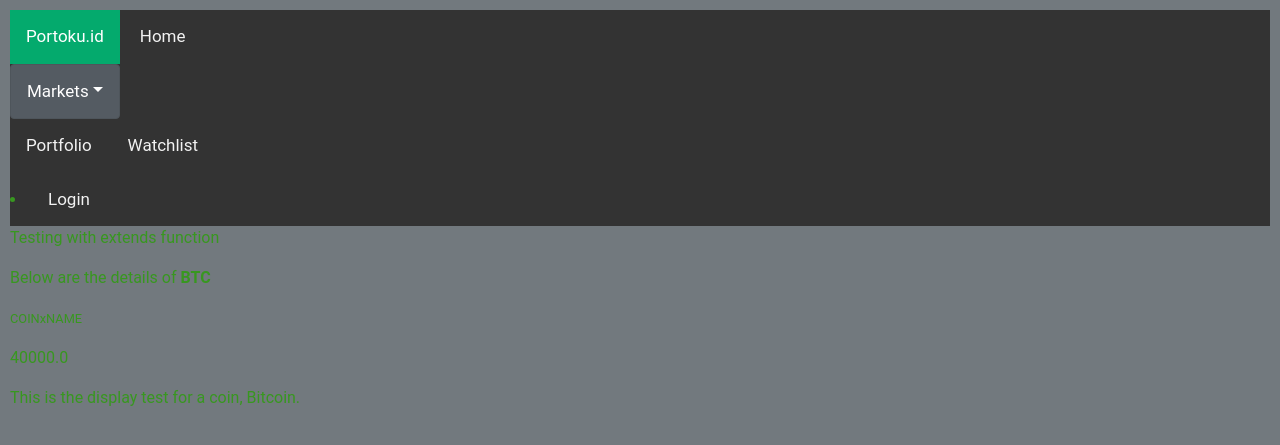
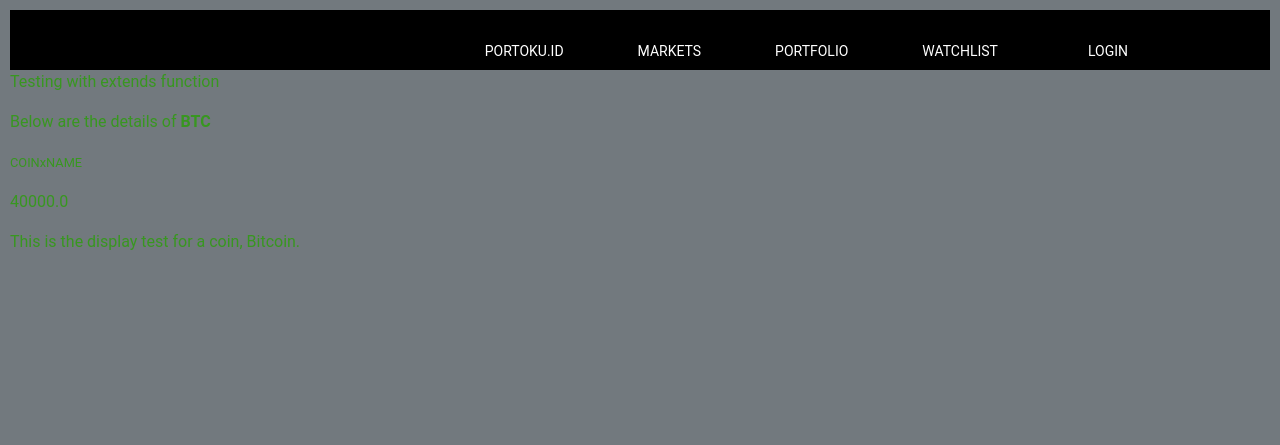
Before and after one commit to domica-s/portoku.id, a Django app: a page that uses markets/templates/markets/base/base.html in a window 1280 px wide. Shown: the top 445 px of the page. Run offline with Django 3.2, Linux system fonts and the light colour scheme; data comes from the database, SQL or seed files in the repository; both versions use the stored data as it was after the commit; some libraries are stand-ins or nearby versions.

Commit message:
add new navbar, without dropdown

```diff
--- a/markets/static/markets/styles/base.css
+++ b/markets/static/markets/styles/base.css
@@ -1,29 +1,128 @@
-/* Add a black background color to the top navigation */
+@import url('https://fonts.googleapis.com/css?family=Work+Sans:400,600');
+body {
+	margin: 0;
+	background: #222;
+	font-family: 'Work Sans', sans-serif;
+	font-weight: 800;
+}
+
 .topnav {
-    background-color: #333;
+	width: 80%;
+	margin: 0 auto;
+}
+
+header {
+  background: #000000;
+}
+
+header::after {
+  content: '';
+  display: table;
+  clear: both;
+}
+
+.logo {
+  float: left;
+  padding: 10px 0;
+}
+
+nav {
+  float: right;
+}
+
+nav ul {
+  margin: 0;
+  padding: 0;
+  list-style: none;
+}
+
+nav li {
+  display: inline-block;
+  margin-left: 70px;
+  padding-top: 23px;
+
+  position: relative;
+}
+
+nav a {
+  color: rgb(255, 255, 255);
+  text-decoration: none;
+  text-transform: uppercase;
+  font-size: 14px;
+}
+
+nav a:hover {
+  color: rgb(255, 255, 255);
+}
+
+nav a::before {
+  content: '';
+  display: block;
+  height: 5px;
+  background-color: rgb(189, 188, 188);
+
+  position: absolute;
+  top: 0;
+  width: 0%;
+
+  transition: all ease-in-out 250ms;
+}
+
+nav a:hover::before {
+  width: 100%;
+}
+
+/* The dropdown container */
+.dropdown {
+  float: left;
   overflow: hidden;
 }
 
-/* Style the links inside the navigation bar */
-.topnav a {
-    color: #f2f2f2;
-    text-align: center;
+/* Dropdown button */
+.dropdown .dropbtn {
+  font-size: 16px;
+  border: none;
+  outline: none;
+  color: white;
   padding: 14px 16px;
-    text-decoration: none;
-    font-size: 17px;
-    display: inline-block;
+  background-color: inherit;
+  font-family: inherit; /* Important for vertical align on mobile phones */
+  margin: 0; /* Important for vertical align on mobile phones */
 }
 
-/* Change the color of links on hover */
-.topnav a:hover {
-    background-color: #ddd;
-    color: black;
+/* Add a red background color to navbar links on hover */
+.navbar a:hover, .dropdown:hover .dropbtn {
+  background-color: red;
 }
 
-/* Add a color to the active/current link */
-.topnav a.active {
-    background-color: #04AA6D;
-    color: white;
+/* Dropdown content (hidden by default) */
+.dropdown-content {
+  display: none;
+  position: absolute;
+  background-color: #f9f9f9;
+  min-width: 160px;
+  box-shadow: 0px 8px 16px 0px rgba(0,0,0,0.2);
+  z-index: 1;
+}
+
+/* Links inside the dropdown */
+.dropdown-content a {
+  float: none;
+  color: black;
+  padding: 12px 16px;
+  text-decoration: none;
+  display: block;
+  text-align: left;
+}
+
+/* Add a grey background color to dropdown links on hover */
+.dropdown-content a:hover {
+  background-color: #ddd;
+}
+
+/* Show the dropdown menu on hover */
+.dropdown:hover .dropdown-content {
+  display: block;
 }
 
 body {
--- a/markets/templates/markets/base/base.html
+++ b/markets/templates/markets/base/base.html
@@ -18,7 +18,34 @@
 </head>
 <body>
     <header>
-       <div class="topnav">
+        <div class="topnav">
+            <h1 class="logo"></h1>
+            <nav>
+                <ul>
+                <li><a class="active" href="{% url 'homepage' %}">Portoku.id</a></li>
+                <li><a href="#markets">Markets</a></li>
+                <li><a href="#portfolio">Portfolio</a></li>
+                <li><a href="#watchlist">Watchlist</a></li>
+                {% if user.is_authenticated %}
+                    <li><a href="{% url 'logout' %}">Logout</a></li>
+                    <li><a href="#">Welcome, {{user.username}}</a></li>
+                {% else %}
+                    <li><a class="nav-link" href="{% url 'login' %}">Login</a></li>
+                {% endif %}
+                {% comment %} <div class="dropdown">
+                    <button class="dropbtn">Markets
+                        <i class="fa fa-caret-down"></i>
+                    </button>
+                    <div class="dropdown-content">
+                        <a href="#">All</a>
+                        <a href="#">Cryptocurrencies 2</a>
+                        <a href="#">Indonesian Stocks</a>
+                    </div>
+                </div> {% endcomment %}
+                </ul>
+            </nav>
+         </div>
+       {% comment %} <div class="topnav">
             <a class="active" href="{% url 'homepage' %}">Portoku.id</a>
             <a href="{% url 'homepage' %}">Home</a>
                 <div class="dropdown show">
@@ -32,18 +59,12 @@
             <a href="#portfolio">Portfolio</a>
             <a href="#watchlist">Watchlist</a>
             {% if user.is_authenticated %}
-                <li>
-                    <a href="{% url 'logout' %}">Logout</a>
-                </li>
-                <li>
-                    <a href="#">Welcome, {{user.username}}</a>
-                </li>
-                {% else %}
-                <li>
-                    <a class="nav-link" href="{% url 'login' %}">Login</a>
-                </li>
+                <a href="{% url 'logout' %}">Logout</a>
+                <a href="#">Welcome, {{user.username}}</a>
+            {% else %}
+                <a class="nav-link" href="{% url 'login' %}">Login</a>
             {% endif %}
-        </div>
+        </div> {% endcomment %}
     </header>
     <main>
         {% block body %}{% endblock %}
```
Also changed, not shown: db.sqlite3. Lines whose indentation alone changed are shown as unchanged.
